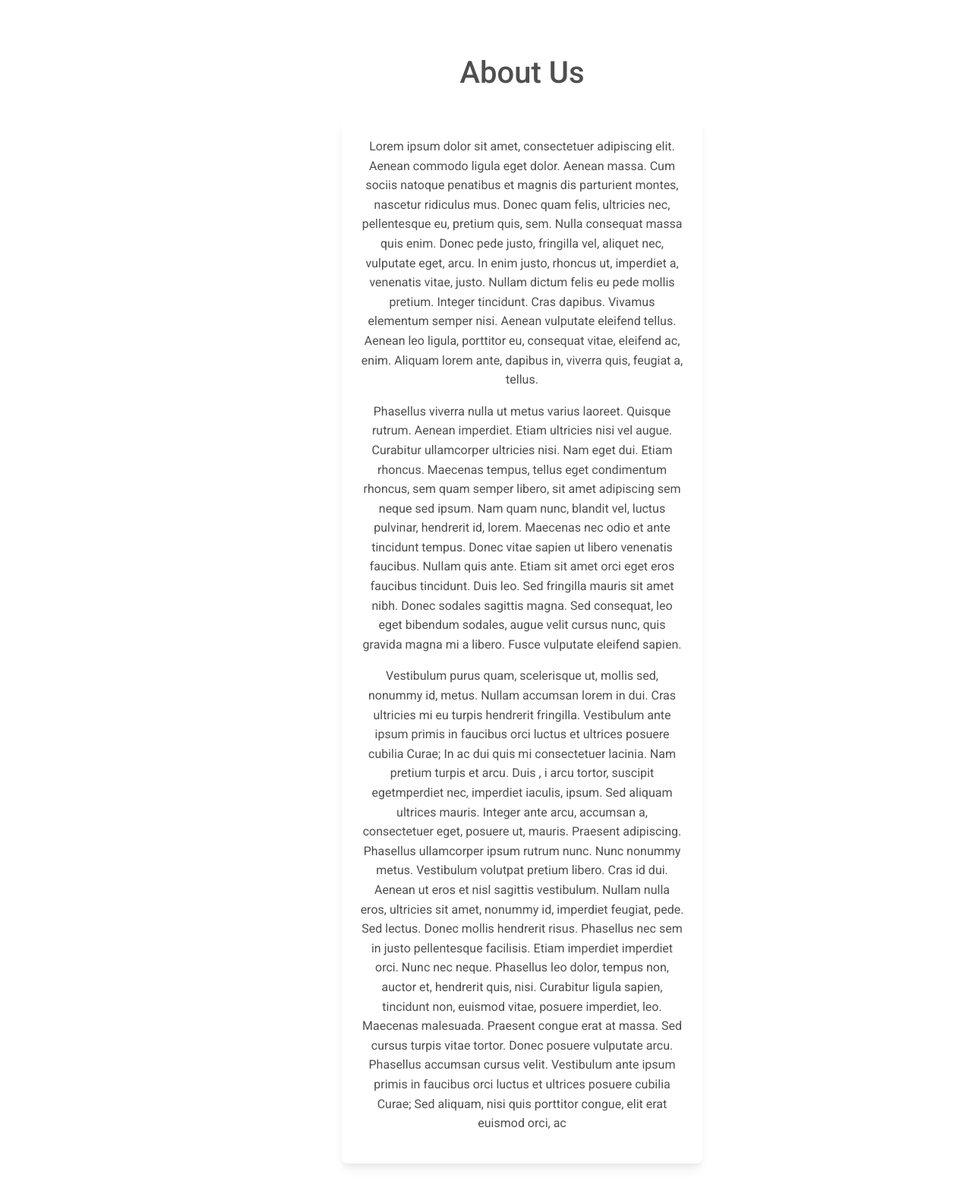
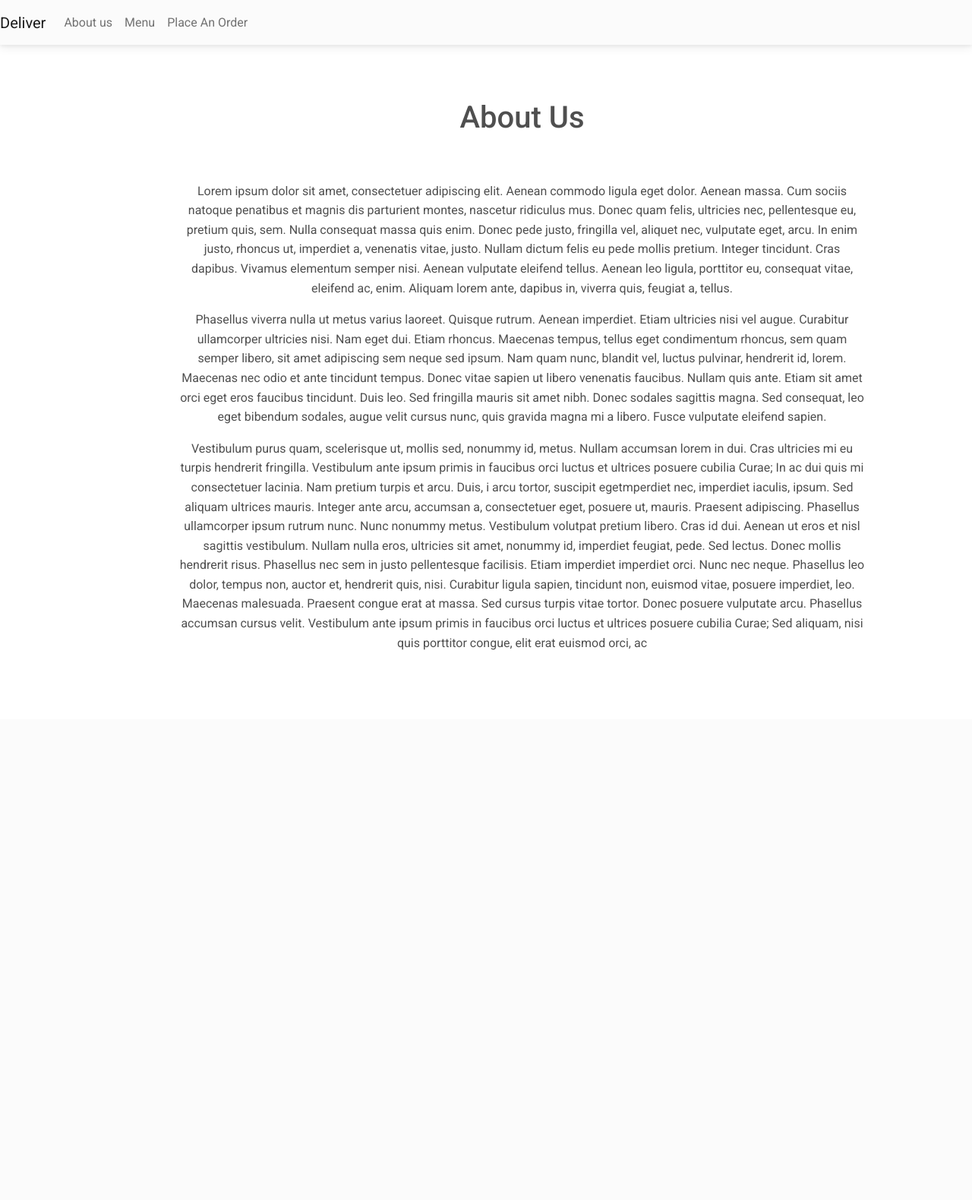
Before and after one commit to lewisbambrick/Project4, a Django app: template deliver/customer/templates/customer/about.html in a window 1280 px wide. Shown: the whole page at 76% size. After the commit the page ends 856 px from the top, so only its background shows below. Run offline with Django 3.2, Linux system fonts and the light colour scheme; the template is opened without the code that fills it, so the values that code supplies are empty.

Commit message:
navigation bar added

```diff
--- a/deliver/customer/templates/customer/about.html
+++ b/deliver/customer/templates/customer/about.html
@@ -8,7 +8,7 @@
         </div>
     </div>
     <div class="row justify-content-center mt-1">
-        <div class="card col-md-5 col-sm-12 offset-md-1 p-4 text-center">
+        <div class="col-md-10 col-sm-12 offset-md-1 p-4 text-center">
             <p>Lorem ipsum dolor sit amet, consectetuer adipiscing elit. Aenean commodo ligula eget dolor. Aenean massa.
                 Cum sociis natoque penatibus et magnis dis parturient montes, nascetur ridiculus mus. Donec quam felis,
                 ultricies nec, pellentesque eu, pretium quis, sem. Nulla consequat massa quis enim. Donec pede justo,
@@ -28,8 +28,7 @@
 
             <p>Vestibulum purus quam, scelerisque ut, mollis sed, nonummy id, metus. Nullam accumsan lorem in dui. Cras
                 ultricies mi eu turpis hendrerit fringilla. Vestibulum ante ipsum primis in faucibus orci luctus et
-                ultrices posuere cubilia Curae; In ac dui quis mi consectetuer lacinia. Nam pretium turpis et arcu. Duis
-, i                arcu tortor, suscipit egetmperdiet nec, imperdiet iaculis, ipsum. Sed aliquam ultrices mauris.
+                ultrices posuere cubilia Curae; In ac dui quis mi consectetuer lacinia. Nam pretium turpis et arcu. Duis, i                arcu tortor, suscipit egetmperdiet nec, imperdiet iaculis, ipsum. Sed aliquam ultrices mauris.
                 Integer ante arcu, accumsan a, consectetuer eget, posuere ut, mauris. Praesent adipiscing. Phasellus
                 ullamcorper ipsum rutrum nunc. Nunc nonummy metus. Vestibulum volutpat pretium libero. Cras id dui.
                 Aenean ut eros et nisl sagittis vestibulum. Nullam nulla eros, ultricies sit amet, nonummy id, imperdiet
--- a/deliver/customer/templates/customer/base.html
+++ b/deliver/customer/templates/customer/base.html
@@ -23,6 +23,7 @@
 />
 </head>
 <body>
+    {% include 'customer/navigation.html' %}
     {% block content %}
 
     {% endblock content %}
--- /dev/null
+++ b/deliver/customer/templates/customer/navigation.html
@@ -0,0 +1,21 @@
+<nav class="navbar navbar-expand-lg navbar-light bg-light">
+    <a class="navbar-brand" href="{% url 'index' %}">Deliver</a>
+    <button class="navbar-toggler" type="button" data-toggle="collapse" data-target="#navbarNav" aria-controls="navbarNav" aria-expanded="false" aria-label="Toggle navigation">
+      <span class="navbar-toggler-icon"></span>
+    </button>
+    <div class="collapse navbar-collapse" id="navbarNav">
+      <ul class="navbar-nav mr-auto">
+        <li class="nav-item">
+          <a class="nav-link" href="{% url 'about' %}">About us</a>
+        </li>
+        <li class="nav-item">
+          <a class="nav-link" href="#">Menu</a>
+        </li>
+      </ul>
+      <ul class="navbar-nav">
+        <li class="nav-item">
+            <a class="nav-link" href="#">Place An Order</a>
+          </li>
+      </ul>
+    </div>
+  </nav>
--- a/deliver/deliver/urls.py
+++ b/deliver/deliver/urls.py
@@ -15,7 +15,10 @@
 """
 from django.contrib import admin
 from django.urls import path
+from customer.views import Index, About
 
 urlpatterns = [
     path('admin/', admin.site.urls),
+    path('',Index.as_view(), name='index'),
+    path('about/', About.as_view(), name='about')
 ]
```
Also changed, not shown: README.md.
